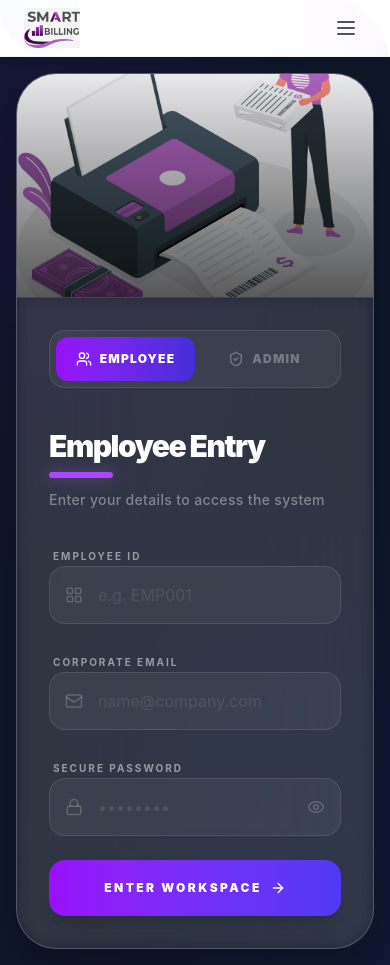
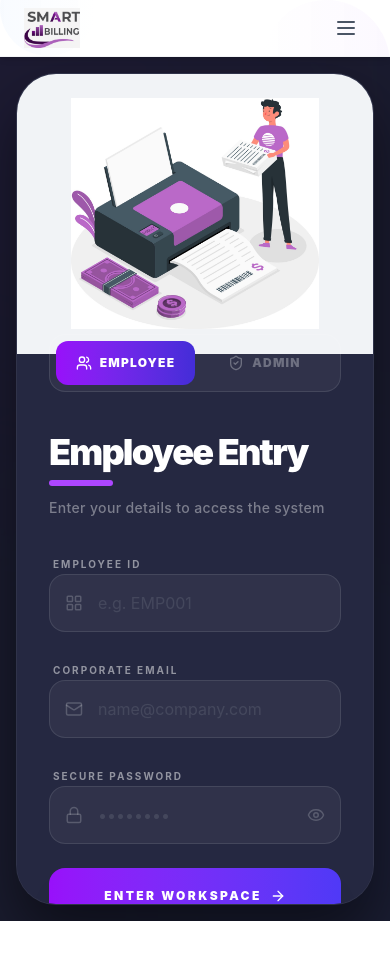
Before and after one commit to keshav4185/Footware_Billing, a React (Vite) app: page /Signin in a window 390 px wide. After the commit the page ends 921 px from the top, so only its background shows below. Built offline with nearby package versions, Linux system fonts and the light colour scheme.

Commit message:
UI: Final rigid height fix and non-cropping mobile image

```diff
--- a/src/Component/Account/signin.jsx
+++ b/src/Component/Account/signin.jsx
@@ -88,42 +88,41 @@ const Signin = () => {
   );
 
   return (
-    <div className="w-full min-h-screen flex items-center justify-center p-4 sm:p-8 relative overflow-hidden font-inter bg-[#0f172a]">
-      {/* Background decoration for consistency */}
-      <div className="absolute top-0 left-0 w-full h-full opacity-10 pointer-events-none">
-        <div className="absolute top-[-10%] left-[-10%] w-[50%] h-[50%] bg-purple-600 rounded-full blur-[120px]" />
-        <div className="absolute bottom-[-10%] right-[-10%] w-[50%] h-[50%] bg-blue-600 rounded-full blur-[120px]" />
+    <div className="w-full min-h-screen flex items-center justify-center p-4 sm:p-8 relative overflow-hidden font-inter bg-[#1a1c2e]">
+      {/* Background decoration */}
+      <div className="absolute top-0 left-0 w-full h-full opacity-20 pointer-events-none">
+        <div className="absolute top-[-10%] left-[-10%] w-[50%] h-[50%] bg-purple-900 rounded-full blur-[150px]" />
+        <div className="absolute bottom-[-10%] right-[-10%] w-[50%] h-[50%] bg-blue-900 rounded-full blur-[150px]" />
       </div>
 
-      <div className="w-full max-w-[1000px] flex flex-col md:flex-row bg-white/10 backdrop-blur-3xl rounded-[2.5rem] shadow-[0_20px_50px_rgba(0,0,0,0.3)] overflow-hidden border border-white/20 relative z-10">
+      <div className="w-full max-w-[1000px] flex flex-col md:flex-row bg-[#252841] rounded-[2.5rem] shadow-[0_30px_60px_rgba(0,0,0,0.5)] overflow-hidden border border-white/5 relative z-10">
 
-        {/* Visual Illustration Section - Optimized for all screens */}
-        <div className="w-full h-56 md:h-[650px] md:w-[50%] relative group overflow-hidden border-b md:border-b-0 md:border-r border-white/10 shrink-0">
-          <div className="absolute inset-0 transition-all duration-1000">
+        {/* Visual Illustration Section - Fixed Cropping and Height */}
+        <div className="w-full h-[280px] md:h-[680px] md:w-[50%] relative group overflow-hidden bg-[#f1f3f6] shrink-0 border-b md:border-b-0 md:border-r border-white/5">
+          <div className="absolute inset-0 flex items-center justify-center p-6">
             <img
               src={empLogImage}
               alt="Employee"
-              className={`absolute inset-0 w-full h-full object-cover md:object-center transition-opacity duration-[1000ms] ease-out ${loginType === 'admin' ? 'opacity-0' : 'opacity-90'}`}
+              className={`w-full h-full object-contain transition-all duration-700 ease-in-out ${loginType === 'admin' ? 'opacity-0 scale-90 blur-md' : 'opacity-100 scale-100'}`}
             />
             <img
               src={adminLogImage}
               alt="Admin"
-              className={`absolute inset-0 w-full h-full object-cover md:object-center transition-opacity duration-[1000ms] ease-out ${loginType === 'admin' ? 'opacity-90' : 'opacity-0'}`}
+              className={`absolute inset-0 w-full h-full object-contain p-6 transition-all duration-700 ease-in-out ${loginType === 'admin' ? 'opacity-100 scale-100' : 'opacity-0 scale-90 blur-md'}`}
             />
           </div>
-          <div className="absolute inset-0 bg-gradient-to-t from-black/60 to-transparent md:hidden" />
         </div>
 
-        {/* Form Container */}
-        <div className="w-full md:w-[50%] flex flex-col justify-center p-8 sm:p-12 relative bg-black/20 backdrop-blur-sm overflow-y-auto">
+        {/* Form Container - Rigid Height to prevent any jumping */}
+        <div className="w-full md:w-[50%] flex flex-col justify-center p-8 sm:p-12 relative bg-[#252841] h-[550px] md:h-[680px]">
           <div className="w-full flex flex-col animate-fadeIn mx-auto max-w-sm md:max-w-none">
             <RoleSwitcher />
 
             <div className="mb-8">
-              <h1 className="text-3xl sm:text-4xl font-black text-white mb-2 tracking-tighter">
+              <h1 className="text-4xl font-black text-white mb-2 tracking-tighter">
                 {loginType === 'user' ? 'Employee Entry' : 'Admin Authority'}
               </h1>
-              <div className={`h-1.5 w-16 bg-${loginType === 'user' ? 'purple' : 'blue'}-500 rounded-full mb-3 shadow-[0_0_15px_rgba(168,85,247,0.5)]`}></div>
+              <div className={`h-1.5 w-16 bg-${loginType === 'user' ? 'purple' : 'blue'}-500 rounded-full mb-3 shadow-lg shadow-purple-500/20`}></div>
               <p className="text-white/40 text-sm font-medium tracking-wide">Enter your details to access the system</p>
             </div>
 
@@ -131,7 +130,9 @@ const Signin = () => {
               onSubmit={loginType === 'user' ? handleUserLogin : handleAdminLogin}
               className="space-y-6"
             >
-              {loginType === 'user' && (
+              {/* Layout-preserving visibility for the Employee ID field */}
+              <div className="relative">
+                <div className={`transition-all duration-500 ease-in-out ${loginType === 'user' ? 'opacity-100 translate-y-0' : 'opacity-0 -translate-y-4 pointer-events-none'}`}>
                   <div className="space-y-2">
                     <label className="text-[10px] font-bold text-white/50 uppercase tracking-[0.2em] ml-1">Employee ID</label>
                     <div className="relative group">
@@ -143,13 +144,15 @@ const Signin = () => {
                         name="empId"
                         placeholder="e.g. EMP001"
                         className="w-full bg-white/5 border border-white/10 rounded-2xl py-4 pl-12 pr-4 focus:outline-none focus:ring-2 focus:ring-purple-500/30 focus:border-purple-500/30 transition-all text-white placeholder:text-white/10"
-                      required
+                        required={loginType === 'user'}
                       />
                     </div>
                   </div>
-              )}
+                </div>
+              </div>
 
-              <div className="space-y-2">
+              {/* Email/Username - Positioned to stay stable */}
+              <div className={`space-y-2 transition-all duration-500 ${loginType === 'user' ? 'translate-y-0' : '-translate-y-20'}`}>
                 <label className="text-[10px] font-bold text-white/50 uppercase tracking-[0.2em] ml-1">
                   {loginType === 'user' ? 'Corporate Email' : 'Security Username'}
                 </label>
@@ -167,7 +170,7 @@ const Signin = () => {
                 </div>
               </div>
 
-              <div className="space-y-2">
+              <div className={`space-y-2 transition-all duration-500 ${loginType === 'user' ? 'translate-y-0' : '-translate-y-20'}`}>
                 <label className="text-[10px] font-bold text-white/50 uppercase tracking-[0.2em] ml-1">Secure Password</label>
                 <div className="relative group">
                   <div className={`absolute inset-y-0 left-0 pl-4 flex items-center pointer-events-none text-white/20 group-focus-within:text-${loginType === 'user' ? 'purple' : 'blue'}-400 transition-colors`}>
@@ -190,6 +193,7 @@ const Signin = () => {
                 </div>
               </div>
 
+              <div className={`transition-all duration-500 ${loginType === 'user' ? 'translate-y-0' : '-translate-y-20'}`}>
                 <button
                   type="submit"
                   disabled={isLoading}
@@ -210,6 +214,7 @@ const Signin = () => {
                     )}
                   </span>
                 </button>
+              </div>
             </form>
           </div>
         </div>
```
Lines whose indentation alone changed are shown as unchanged.
